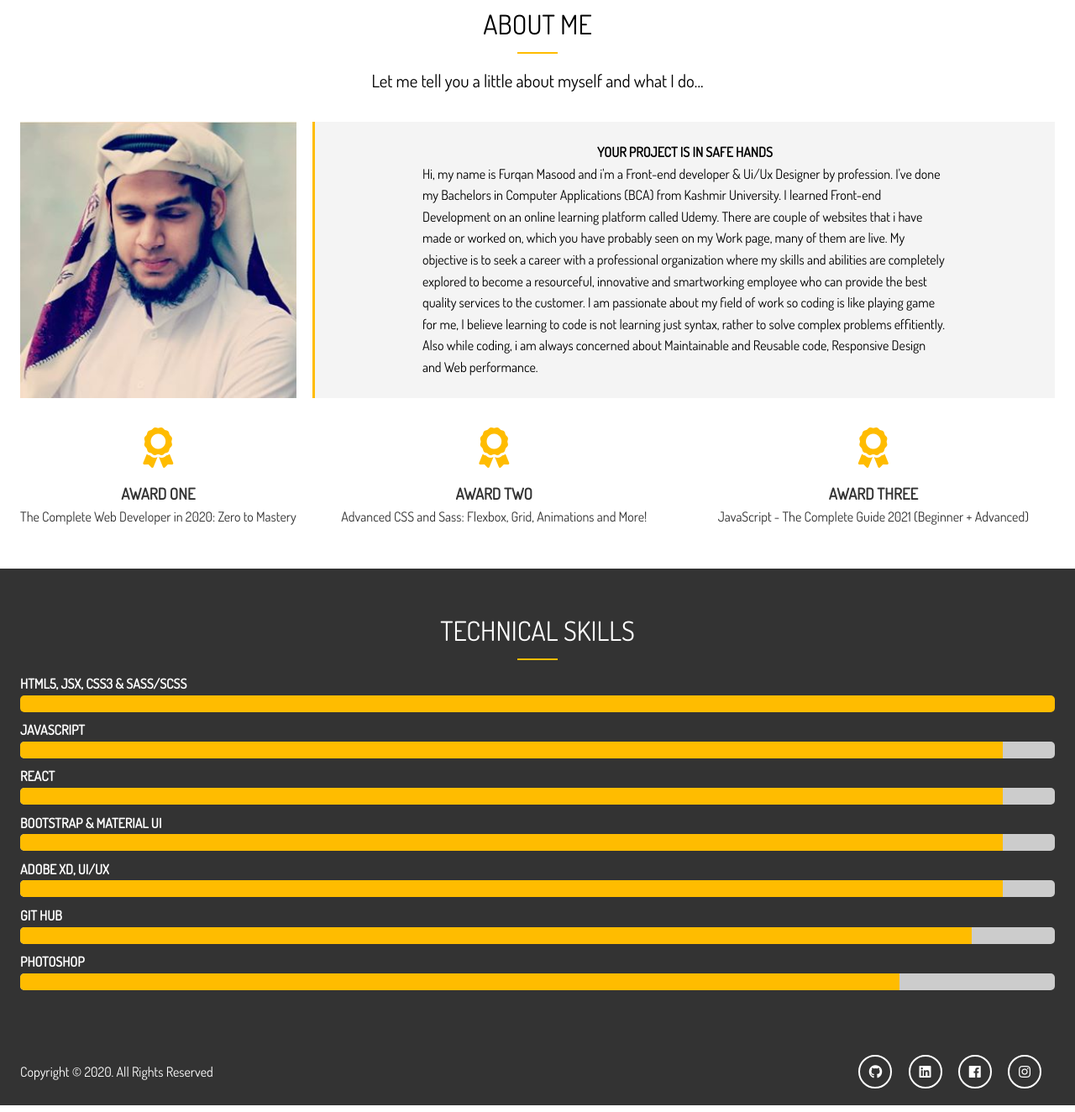
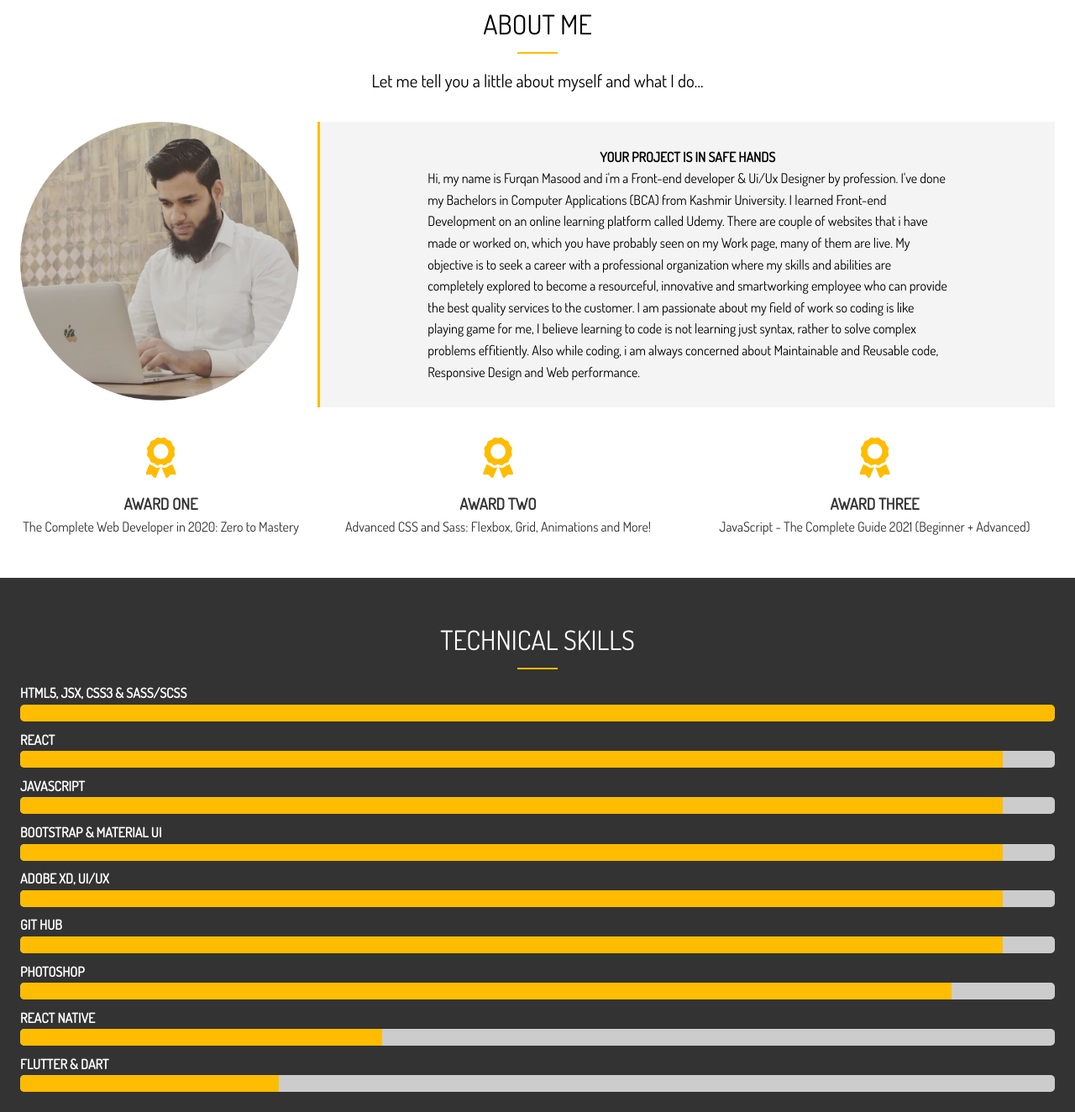
Before and after one commit to furki911/portfolio, a plain HTML site: page about.html in a window 1280 px wide. Shown: the part 136-1460 px from the top of the page at 84% size. Drawn offline with Linux system fonts and the light colour scheme.

Commit message:
Build28Dec2021

```diff
--- a/about.html
+++ b/about.html
@@ -43,7 +43,7 @@
           Let me tell you a little about myself and what I do...
         </p>
         <div class="about-info">
-          <img src="img/about.jpg" alt="" class="bio-image" />
+          <img src="img/about.png" alt="" class="bio-image" />
           <div class="bio bg-light">
             <h4>Your Project Is In Safe Hands</h4>
             <p style="text-align: left;">
@@ -91,11 +91,11 @@
         <div class="progress">
           <div style="width:100%"></div>
         </div>
-        <h4>JavaScript</h4>
+        <h4>React</h4>
         <div class="progress">
           <div style="width:95%"></div>
         </div>
-        <h4>React</h4>
+        <h4>JavaScript</h4>
         <div class="progress">
           <div style="width:95%"></div>
         </div>
@@ -109,11 +109,19 @@
         </div>
         <h4>Git Hub</h4>
         <div class="progress">
-          <div style="width:92%"></div>
+          <div style="width:95%"></div>
         </div>
         <h4>Photoshop</h4>
         <div class="progress">
-          <div style="width:85%"></div>
+          <div style="width:90%"></div>
+        </div>
+        <h4>React Native</h4>
+        <div class="progress">
+          <div style="width:35%"></div>
+        </div>
+        <h4>Flutter & Dart</h4>
+        <div class="progress">
+          <div style="width:25%"></div>
         </div>
       </div>
     </section>
```
Also changed, not shown: build/about.html (+13 -5 lines), build/img/about.jpg (deleted), build/img/about.png (added), img/about.jpg (deleted), img/about.png (added), 1 other file.
